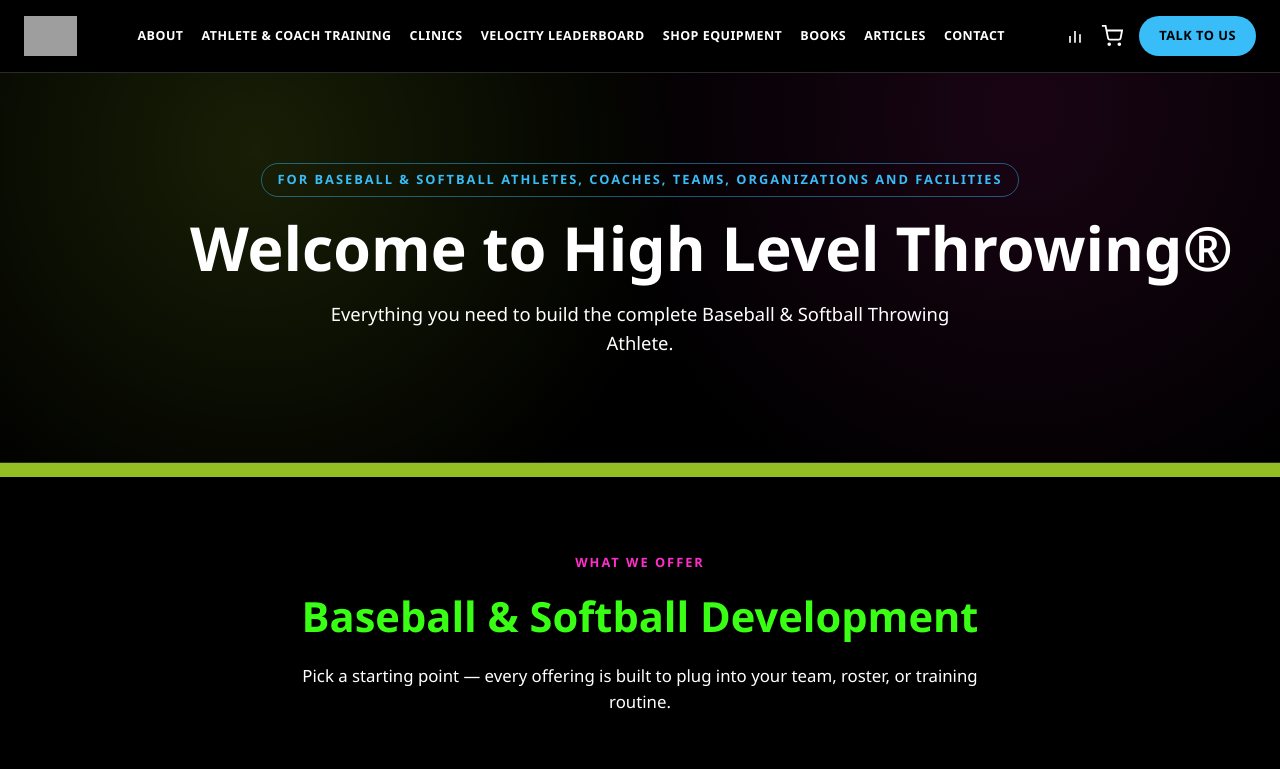
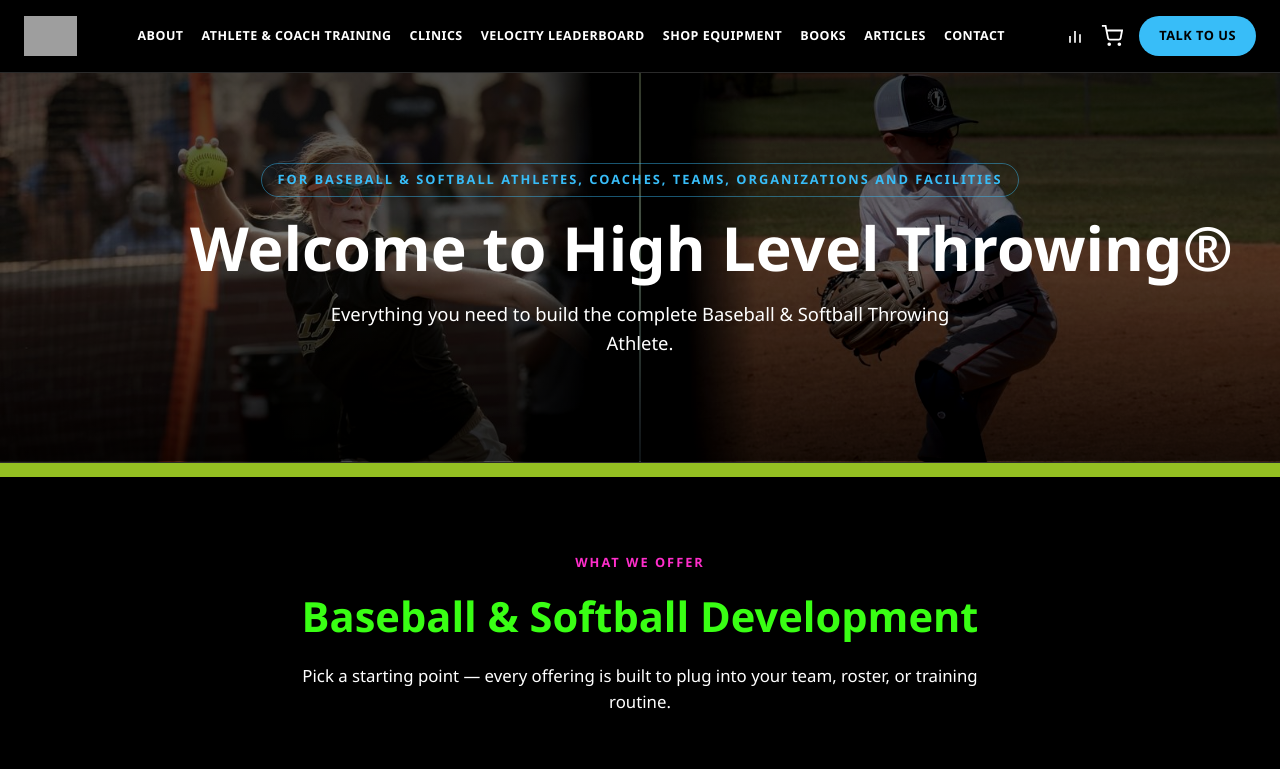
Before and after one commit to highlevelthrowing/High-Level-Throwing, a Next.js app: page / in a window 1280 px wide. Shown: the top 769 px of the page. Built offline with nearby package versions, Linux system fonts and the light colour scheme; grey boxes are pictures that could not be loaded.

Commit message:
Use the split softball/baseball banner behind the hero
Sits at low opacity under a dark gradient so the headline stays
readable, same treatment the section photos used.

Co-Authored-By: Claude Opus 5 <noreply@anthropic.com>

```diff
--- a/src/app/globals.css
+++ b/src/app/globals.css
@@ -614,6 +614,11 @@ section{padding:90px 24px;border-bottom:1px solid var(--border);}
   background-size:cover;
   filter:grayscale(0.15) contrast(1.05);
 }
+.section-photo--banner::after{
+  background-image:
+    linear-gradient(to bottom, rgba(0,0,0,0.70), rgba(0,0,0,0.52) 45%, rgba(0,0,0,0.84)),
+    url('/images/hero-banner.jpg');
+}
 .section-photo--baseball::after{
   background-image:
     linear-gradient(to bottom, rgba(0,0,0,0.72), rgba(0,0,0,0.55) 45%, rgba(0,0,0,0.86)),
--- a/src/app/page.tsx
+++ b/src/app/page.tsx
@@ -120,7 +120,7 @@ export default async function Home() {
 
   return (
     <div className="home">
-      <section className="hero">
+      <section className="hero section-photo section-photo--banner">
         <div className="eyebrow">For Baseball & Softball Athletes, Coaches, Teams, Organizations and Facilities</div>
         <h1 className="hero-title-oneline">
           Welcome to High Level Throwing<em style={{ color: "#fff" }}>®</em>
```
Also changed, not shown: public/images/hero-banner.jpg (added).
